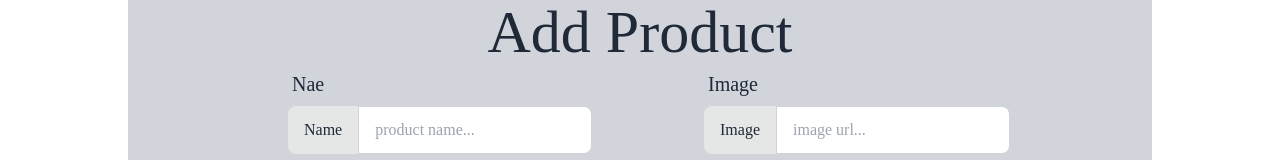
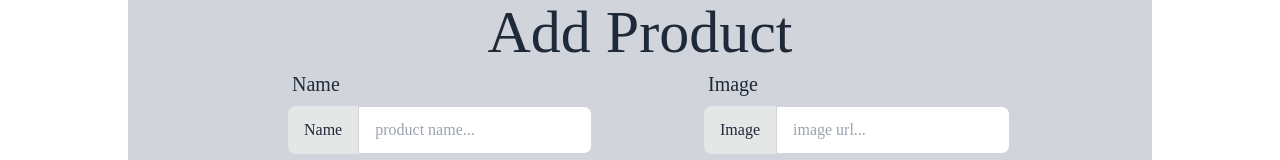
Before and after one commit to junaeddurjoy/brand-shop, a React (Vite) app: page /addProduct in a window 1280 px wide. Shown: the part 174-334 px from the top of the page. Built offline with nearby package versions, Linux system fonts and the light colour scheme.

Commit message:
add product form created

```diff
--- a/src/pages/AddProduct.jsx
+++ b/src/pages/AddProduct.jsx
@@ -11,7 +11,7 @@ const AddProduct = () => {
                     <div className="grid grid-cols-1 lg:grid-cols-2 lg:ml-32 justify-around">
                         <div className="form-control">
                             <label className="label">
-                                <span className="label-text text-xl">Nae</span>
+                                <span className="label-text text-xl">Name</span>
                             </label>
                             <label className="input-group">
                                 <span>Name</span>
```
